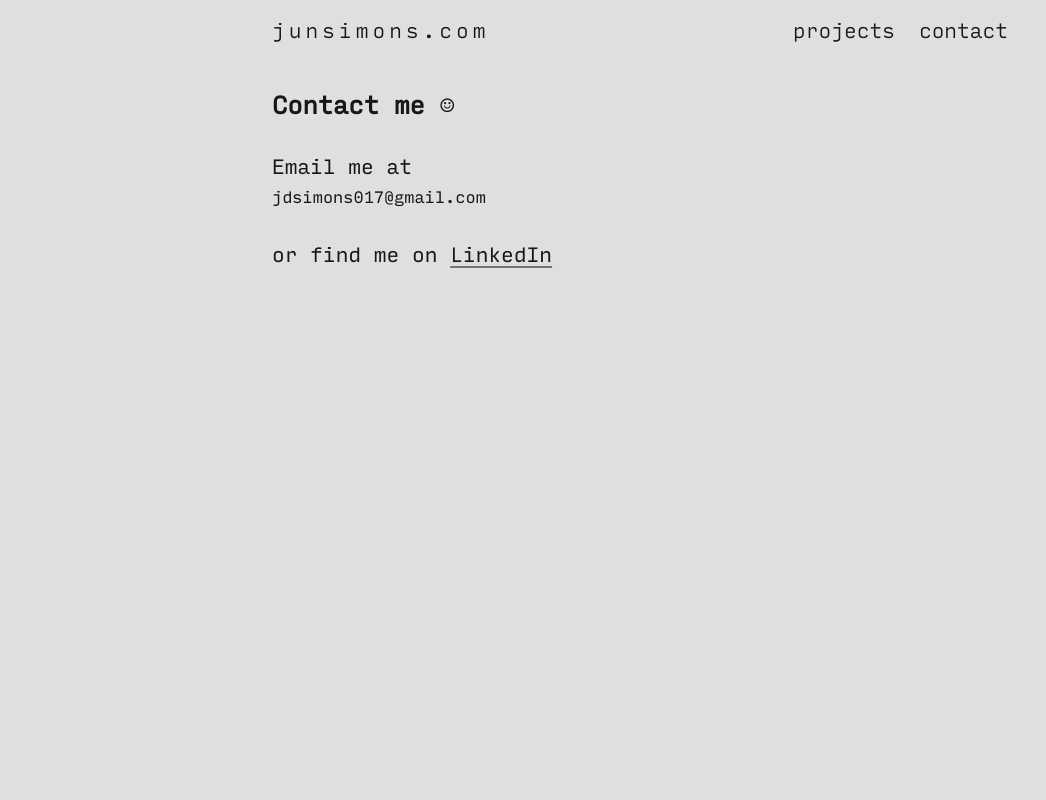
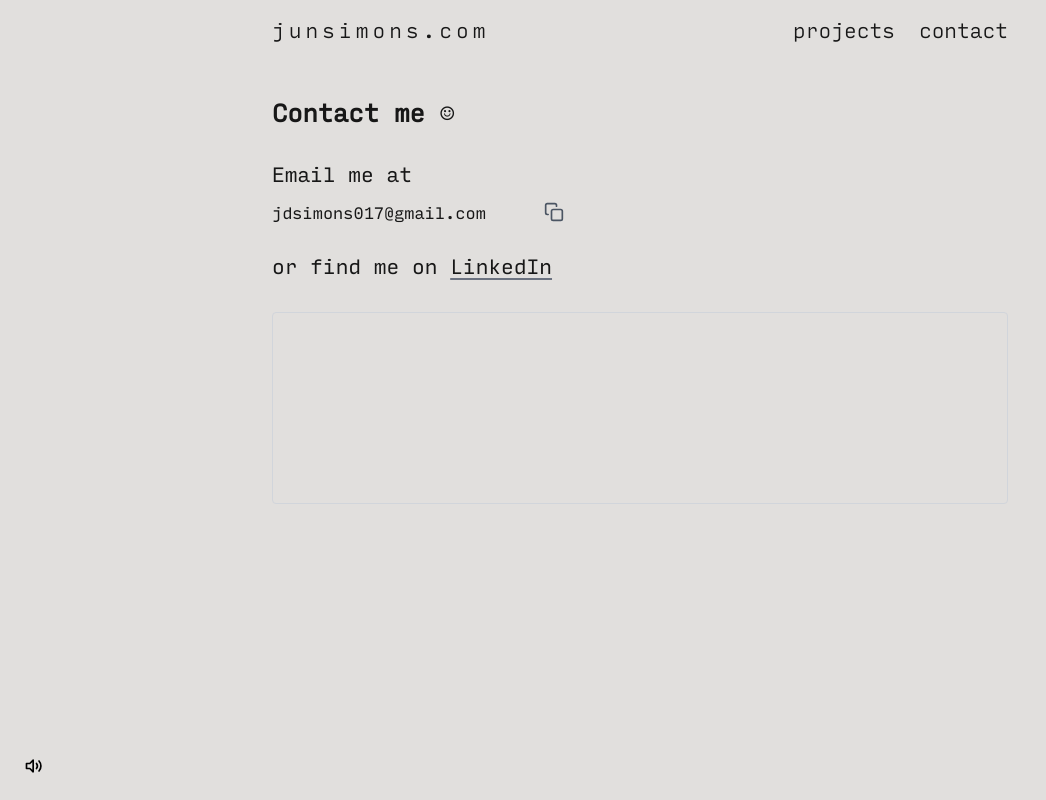
Before and after one commit to jun-simons/personal-deployed, a Next.js app: page /contact in a window 1280 px wide. Shown: the whole page, without its empty margins (0-1046 px from the left). Built offline with nearby package versions, Linux system fonts and the light colour scheme.

Commit message:
Add copyable email with fade-in contact section

```diff
--- a/src/app/contact/page.tsx
+++ b/src/app/contact/page.tsx
@@ -1,44 +1,108 @@
 'use client'
 
-import Navbar from "../../components/navbar"
+import { useState } from "react";
+import { motion } from "framer-motion";
+import Navbar from "../../components/navbar";
+import Theremin from "../../components/theremin";
+import MuteButton from "../../components/mute-button";
+import { copyToClipboard } from "../../lib/copy-to-clipboard";
 
-export default function Blog() {
+export default function Contact() {
+  const [isMuted, setIsMuted] = useState(false);
+  const [copied, setCopied] = useState(false);
+  const email = "jdsimons017@gmail.com";
+
+  const handleCopy = async () => {
+    const ok = await copyToClipboard(email);
+    if (ok) {
+      setCopied(true);
+      setTimeout(() => setCopied(false), 2000);
+    }
+  };
+
   return (
     <main className="max-w-3xl mx-auto px-4 py-16">
       <Navbar visible={true} />
-      <br></br>
-      <h1 className="text-2xl  font-monoreg font-semibold mb-8">Contact me &#x263A;</h1>
+      <motion.section
+        initial={{ opacity: 0 }}
+        animate={{ opacity: 1 }}
+        transition={{ duration: 0.5 }}
+        className="mt-8"
+      >
+        <h1 className="text-2xl font-monoreg font-semibold mb-8">
+          Contact me &#x263A;
+        </h1>
         <div className="text-xl font-monoreg">
-        <p>
-          Email me at<br></br>
-
-          <a href="mailto:jdsimons017@gmail.com">
+          <p className="mb-6">
+            Email me at
+            <br />
+            <span className="flex items-center gap-2 mt-2">
+              <a href={`mailto:${email}`} className="group">
                 <svg
                   xmlns="http://www.w3.org/2000/svg"
-            width="260" height="30"
+                  width="260"
+                  height="30"
                   viewBox="0 0 260 24"
                   className="inline-block align-middle"
                 >
                   <text
-              x="0" y="18"
+                    x="0"
+                    y="18"
                     fontFamily="InputMonoRegular, monospace"
                     fontSize="16"
-              fill="#171717"
+                    className="fill-neutral-900 dark:fill-neutral-100 transition-colors group-hover:fill-blue-600"
                   >
-              jdsimons017@gmail.com
+                    {email}
                   </text>
                 </svg>
               </a>
-
-          <br></br><br></br>
+              <button
+                onClick={handleCopy}
+                aria-label="Copy email"
+                className="p-1 text-sm text-gray-600 hover:text-blue-600 dark:text-gray-300 dark:hover:text-blue-400 transition-colors"
+              >
+                {copied ? (
+                  <svg
+                    viewBox="0 0 24 24"
+                    fill="none"
+                    stroke="currentColor"
+                    strokeWidth={2}
+                    strokeLinecap="round"
+                    strokeLinejoin="round"
+                    className="w-5 h-5"
+                  >
+                    <polyline points="20 6 9 17 4 12" />
+                  </svg>
+                ) : (
+                  <svg
+                    viewBox="0 0 24 24"
+                    fill="none"
+                    stroke="currentColor"
+                    strokeWidth={2}
+                    strokeLinecap="round"
+                    strokeLinejoin="round"
+                    className="w-5 h-5"
+                  >
+                    <rect x="9" y="9" width="13" height="13" rx="2" ry="2" />
+                    <path d="M5 15H4a2 2 0 0 1-2-2V4a2 2 0 0 1 2-2h9a2 2 0 0 1 2 2v1" />
+                  </svg>
+                )}
+              </button>
+            </span>
+          </p>
+          <p>
             or find me on&nbsp;
             <a
               href="https://www.linkedin.com/in/jun-simons/"
-            className="underline decoration-gray-500 decoration-2 underline-offset-4 hover:decoration-blue-600 hover:text-blue-600 dark:decoration-gray-300 dark:hover:decoration-white transition-all">
+              className="underline decoration-gray-500 decoration-2 underline-offset-4 hover:decoration-blue-600 hover:text-blue-600 dark:decoration-gray-300 dark:hover:decoration-white transition-all"
+            >
               LinkedIn
             </a>
           </p>
         </div>
+        <Theremin isMuted={isMuted} />
+        <MuteButton isMuted={isMuted} onToggle={() => setIsMuted(!isMuted)} />
+      </motion.section>
     </main>
-  )
+  );
 }
--- /dev/null
+++ b/src/components/theremin.tsx
@@ -0,0 +1,81 @@
+'use client'
+
+import { useRef, useEffect } from "react";
+
+declare global {
+  interface Window {
+    webkitAudioContext: typeof AudioContext;
+  }
+}
+
+interface ThereminProps {
+  isMuted: boolean;
+}
+
+export default function Theremin({ isMuted }: ThereminProps) {
+  const audioCtxRef = useRef<AudioContext | null>(null);
+  const oscRef = useRef<OscillatorNode | null>(null);
+  const gainRef = useRef<GainNode | null>(null);
+  const isPressedRef = useRef(false);
+
+  const getFrequency = (y: number, rect: DOMRect) => {
+    const min = 100;
+    const max = 1000;
+    const relative = 1 - (y - rect.top) / rect.height;
+    return min + relative * (max - min);
+  };
+
+  const start = (e: React.MouseEvent<HTMLDivElement>) => {
+    if (isMuted) return;
+    isPressedRef.current = true;
+    if (!audioCtxRef.current) {
+      const Ctx = window.AudioContext || window.webkitAudioContext;
+      audioCtxRef.current = new Ctx();
+    }
+    const ctx = audioCtxRef.current!;
+    const osc = ctx.createOscillator();
+    const gain = ctx.createGain();
+    osc.connect(gain);
+    gain.connect(ctx.destination);
+    gain.gain.value = 0.1;
+    osc.frequency.value = getFrequency(e.clientY, e.currentTarget.getBoundingClientRect());
+    osc.start();
+    oscRef.current = osc;
+    gainRef.current = gain;
+  };
+
+  const move = (e: React.MouseEvent<HTMLDivElement>) => {
+    if (!isPressedRef.current || !oscRef.current || !audioCtxRef.current) return;
+    const freq = getFrequency(e.clientY, e.currentTarget.getBoundingClientRect());
+    oscRef.current.frequency.setValueAtTime(freq, audioCtxRef.current.currentTime);
+  };
+
+  const stop = () => {
+    isPressedRef.current = false;
+    if (oscRef.current) {
+      oscRef.current.stop();
+      oscRef.current.disconnect();
+      oscRef.current = null;
+    }
+    if (gainRef.current) {
+      gainRef.current.disconnect();
+      gainRef.current = null;
+    }
+  };
+
+  useEffect(() => {
+    if (isMuted) {
+      stop();
+    }
+  }, [isMuted]);
+
+  return (
+    <div
+      className="w-full h-48 my-8 border border-gray-300 rounded"
+      onMouseDown={start}
+      onMouseMove={move}
+      onMouseUp={stop}
+      onMouseLeave={stop}
+    />
+  );
+}
--- /dev/null
+++ b/src/lib/copy-to-clipboard.ts
@@ -0,0 +1,10 @@
+'use client'
+
+export async function copyToClipboard(text: string): Promise<boolean> {
+  try {
+    await navigator.clipboard.writeText(text)
+    return true
+  } catch {
+    return false
+  }
+}
```
Lines whose indentation alone changed are shown as unchanged.
